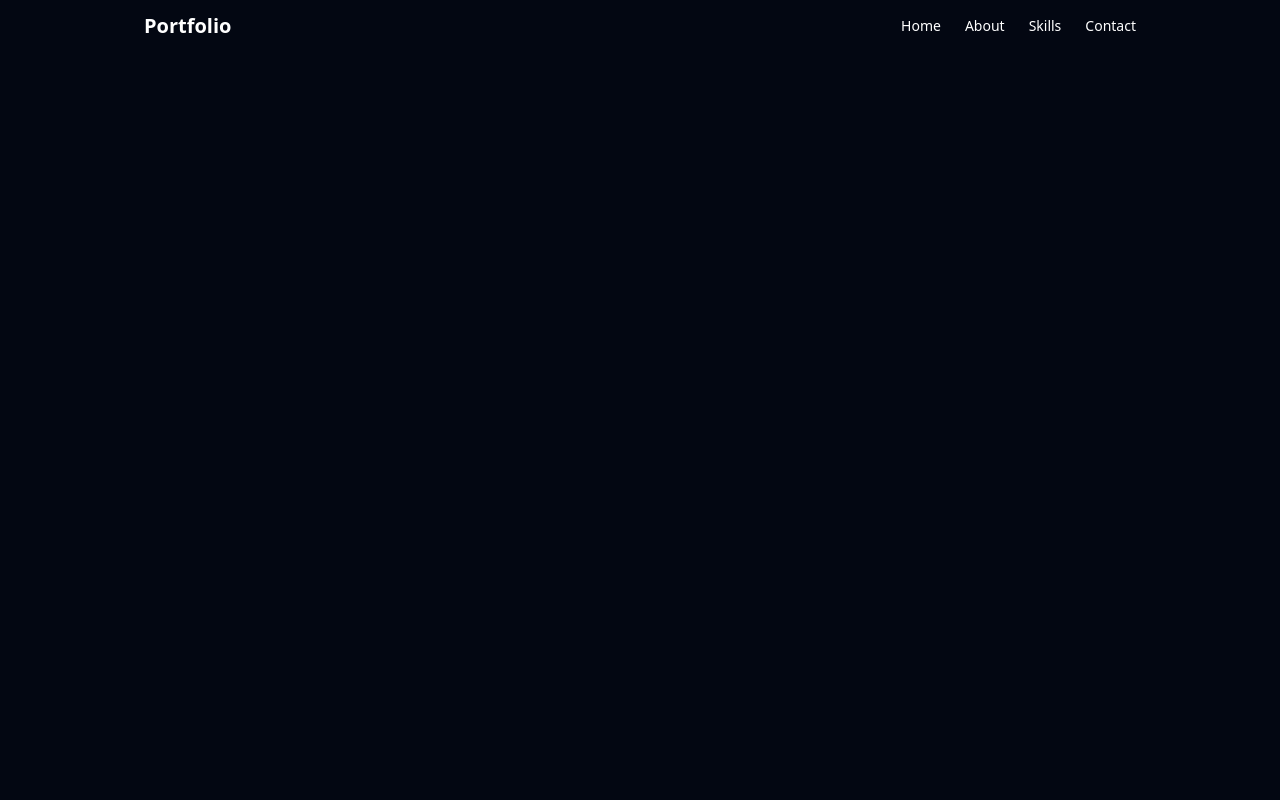
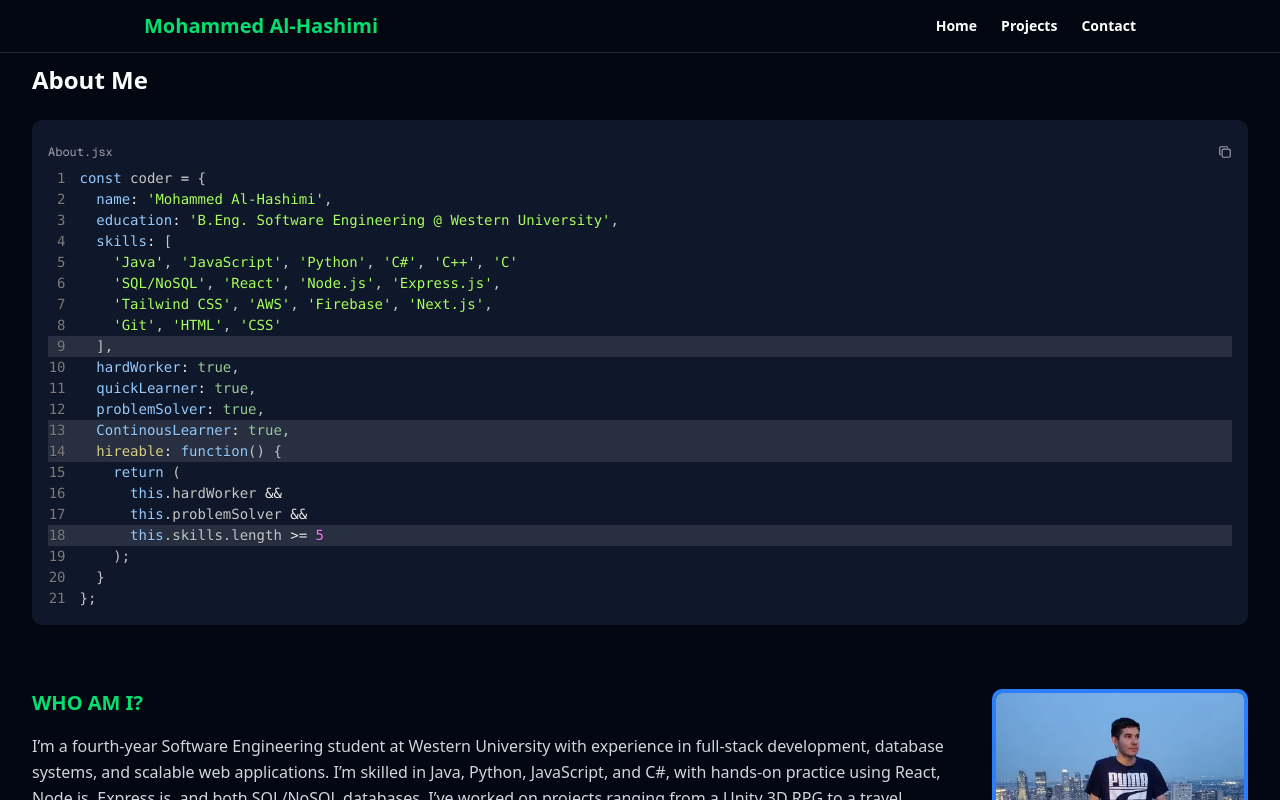
Before and after one commit to Malhash2/portfolio, a Next.js app: page / in a window 1280 px wide. Shown: the top 800 px of the page. Built offline with nearby package versions, Linux system fonts and the light colour scheme.

Commit message:
small changes to overall ui and pages

```diff
--- a/src/app/About/page.tsx
+++ /dev/null
@@ -1,71 +0,0 @@
-"use client";
-
-import Image from "next/image";
-import { CodeBlock } from "@/components/ui/code-block";
-
-export default function Home() {
-	const code = `const coder = {
-  name: 'Mohammed Al-Hashimi',
-  education: 'B.Eng. Software Engineering @ Western University',
-  skills: [
-    'Java', 'JavaScript', 'Python', 'C#', 'C++', 'C'
-    'SQL/NoSQL', 'React', 'Node.js', 'Express.js',
-    'Tailwind CSS', 'AWS', 'Firebase', 'Next.js',
-    'Git', 'HTML', 'CSS'
-  ],
-  hardWorker: true,
-  quickLearner: true,
-  problemSolver: true,
-  ContinousLearner: true,
-  hireable: function() {
-    return (
-      this.hardWorker &&
-      this.problemSolver &&
-      this.skills.length >= 5
-    );
-  }
-};`;
-
-	return (
-		<main className="min-h-screen bg-gray-950 text-white p-8 space-y-16">
-
-			<section>
-				<h1 className="text-2xl font-bold mb-6">About Me</h1>
-				<CodeBlock
-					language="jsx"
-					filename="About.jsx"
-					highlightLines={[9, 13, 14, 18]}
-					code={code}
-				/>
-			</section>
-
-			<section className="flex flex-col md:flex-row items-center md:items-start gap-8">
-
-				<div className="flex-1">
-					<h2 className="text-xl font-semibold mb-4 text-green-400">
-						WHO AM I?
-					</h2>
-					<p className="text-gray-300 leading-relaxed">
-						I’m a fourth-year Software Engineering student at Western University with experience in full-stack development, database systems, and scalable web applications. I’m skilled in Java, Python, JavaScript, and C#, with hands-on practice using React, Node.js, Express.js, and both SQL/NoSQL databases.
-
-						I’ve worked on projects ranging from a Unity 3D RPG to a travel platform with real-time Firestore integration and a robust SQL-based e-commerce system. Beyond academics, I’ve gained practical experience tutoring programming and contributing to community software initiatives.
-
-						I’m passionate about backend engineering and system optimization, and I enjoy building efficient, reliable solutions that solve real-world problems. My goal is to apply my knowledge and creativity to impactful projects that drive innovation and deliver value.					</p>
-				</div>
-
-				{/* Picture */}
-				<div className="flex-shrink-0">
-					<div className="w-64 h-64 rounded-lg overflow-hidden border-4 border-blue-500 shadow-lg">
-						<Image
-							src="/me.webp" // place your image in /public/me.jpg
-							alt="Mohammed Al-Hashimi"
-							width={256}
-							height={256}
-							className="object-cover"
-						/>
-					</div>
-				</div>
-			</section>
-		</main>
-	);
-}
--- a/src/app/Skills/page.tsx
+++ /dev/null
@@ -1,10 +0,0 @@
-export default function Skills() {
-	return (
-		<section className="min-h-screen bg-gray-950 text-white p-8">
-			<h2 className="text-3xl font-bold mb-4">Skills</h2>
-			<p className="text-gray-200 leading-relaxed">
-				Here are my skills
-			</p>
-		</section>
-	)
-}
--- a/src/app/page.tsx
+++ b/src/app/page.tsx
@@ -1,7 +1,70 @@
+"use client";
+
+import Image from "next/image";
+import { CodeBlock } from "@/components/ui/code-block";
+
 export default function Home() {
+	const code = `const coder = {
+  name: 'Mohammed Al-Hashimi',
+  education: 'B.Eng. Software Engineering @ Western University',
+  skills: [
+    'Java', 'JavaScript', 'Python', 'C#', 'C++', 'C'
+    'SQL/NoSQL', 'React', 'Node.js', 'Express.js',
+    'Tailwind CSS', 'AWS', 'Firebase', 'Next.js',
+    'Git', 'HTML', 'CSS'
+  ],
+  hardWorker: true,
+  quickLearner: true,
+  problemSolver: true,
+  ContinousLearner: true,
+  hireable: function() {
+    return (
+      this.hardWorker &&
+      this.problemSolver &&
+      this.skills.length >= 5
+    );
+  }
+};`;
 	return (
-	   <main className = "min-h-screen bg-gray-950 text-white p-8">
+		<main className="min-h-screen bg-gray-950 text-white p-8 space-y-16">
 
-	   </main>
+			<section>
+				<h1 className="text-2xl font-bold mb-6 pt-8">About Me</h1>
+				<CodeBlock
+					language="jsx"
+					filename="About.jsx"
+					highlightLines={[9, 13, 14, 18]}
+					code={code}
+				/>
+			</section>
+
+			<section className="flex flex-col md:flex-row items-center md:items-start gap-8">
+
+				<div className="flex-1">
+					<h2 className="text-xl font-semibold mb-4 text-green-400">
+						WHO AM I?
+					</h2>
+					<p className="text-gray-300 leading-relaxed">
+						I’m a fourth-year Software Engineering student at Western University with experience in full-stack development, database systems, and scalable web applications. I’m skilled in Java, Python, JavaScript, and C#, with hands-on practice using React, Node.js, Express.js, and both SQL/NoSQL databases.
+
+						I’ve worked on projects ranging from a Unity 3D RPG to a travel platform with real-time Firestore integration and a robust SQL-based e-commerce system. Beyond academics, I’ve gained practical experience tutoring programming and contributing to community software initiatives.
+
+						I’m passionate about backend engineering and system optimization, and I enjoy building efficient, reliable solutions that solve real-world problems. My goal is to apply my knowledge and creativity to impactful projects that drive innovation and deliver value.					</p>
+				</div>
+
+				{/* Picture */}
+				<div className="flex-shrink-0">
+					<div className="w-64 h-64 rounded-lg overflow-hidden border-4 border-blue-500 shadow-lg">
+						<Image
+							src="/me.webp" // place your image in /public/me.jpg
+							alt="Mohammed Al-Hashimi"
+							width={256}
+							height={256}
+							className="object-cover"
+						/>
+					</div>
+				</div>
+			</section>
+		</main>
 	);
 }
--- a/src/components/Navbar.tsx
+++ b/src/components/Navbar.tsx
@@ -1,15 +1,55 @@
-// src/components/Navbar.tsx
-import Link from 'next/link'
+'use client'; // This is crucial as we are using hooks (useState, useEffect)
+
+import Link from 'next/link';
+import React, { useState, useEffect } from 'react';
 
 export default function Navbar() {
+	const [isVisible, setIsVisible] = useState(true);
+	const [lastScrollY, setLastScrollY] = useState(0);
+
+	const handleScroll = () => {
+		// Only trigger visibility change after scrolling past a small threshold (e.g., 100px)
+		if (window.scrollY > 100) {
+			// Scrolling down
+			if (window.scrollY > lastScrollY) {
+				setIsVisible(false); // Hide the navbar
+			}
+			// Scrolling up
+			else if (window.scrollY < lastScrollY) {
+				setIsVisible(true); // Show the navbar
+			}
+		} else {
+			// Always show the navbar at the very top of the page
+			setIsVisible(true);
+		}
+
+		// Update the last scroll position
+		setLastScrollY(window.scrollY);
+	};
+
+	useEffect(() => {
+		window.addEventListener('scroll', handleScroll);
+
+		// Cleanup function to remove the event listener when the component unmounts
+		return () => {
+			window.removeEventListener('scroll', handleScroll);
+		};
+	}, [lastScrollY]); // Re-run effect when lastScrollY updates
+
 	return (
-		<nav className="fixed top-0 w-full  z-50">
+		<nav
+			className={`
+                fixed top-0 w-full z-50
+                bg-gray-950/80 backdrop-blur-sm border-b border-gray-800
+                transition-transform duration-300 ease-in-out
+                ${isVisible ? 'translate-y-0' : '-translate-y-full'}
+            `}
+		>
 			<div className="max-w-5xl mx-auto text-white px-4 py-3 flex justify-between items-center">
-				<h1 className="text-xl font-bold">Portfolio</h1>
-				<ul className="flex space-x-6 text-sm">
+				<h1 className="text-xl font-bold text-green-400">Mohammed Al-Hashimi</h1>
+				<ul className="flex space-x-6 text-sm font-semibold">
 					<li><Link href={"/"}>Home</Link></li>
-					<li><Link href={"/About"}>About</Link></li>
-					<li><Link href={"/Skills"}>Skills</Link></li>
+					<li><Link href={"/projects"}>Projects</Link></li> {/* Recommended link for your work */}
 					<li><Link href={"/Contact"}>Contact</Link></li>
 				</ul>
 			</div>
```
